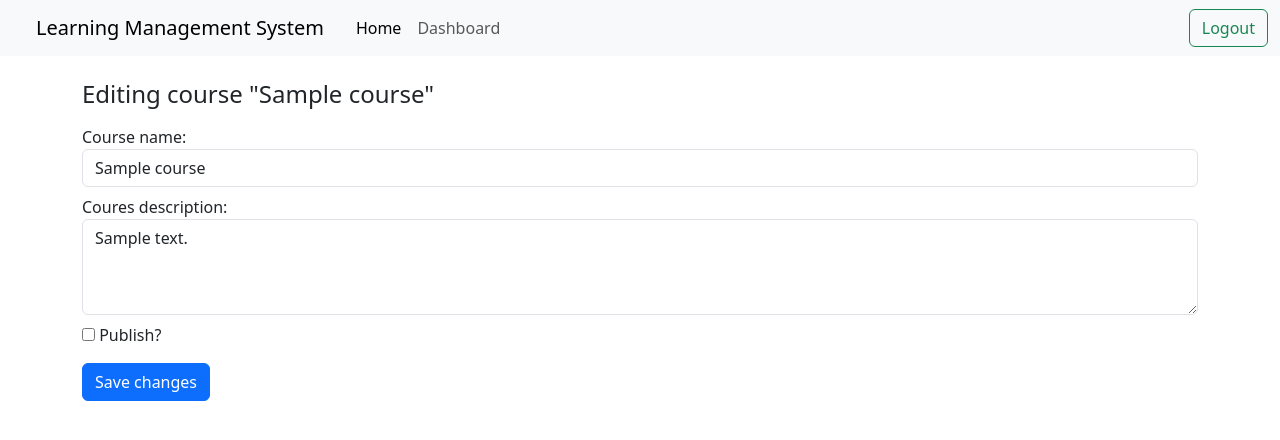
After one commit to tarangpatil/lms-django, a Django app: page /course/edit/1/ in a window 1280 px wide. The commit adds this page. Shown: the top 440 px of the page. Run offline with Django 5.2, Linux system fonts and the light colour scheme; a user stored in the database is signed in; tables that the repository leaves empty hold one stand-in row (values such as "Sample post"); some libraries are stand-ins or nearby versions.

Commit message:
Implement course edit feature.

```diff
--- a/courses/models.py
+++ b/courses/models.py
@@ -38,3 +38,15 @@ class Course(models.Model):
             self.published_date = timezone.now().date()
             self.save()
         return
+
+
+class Chapter(models.Model):
+    name = models.TextField(
+        "Chapter Name",
+        max_length=255,
+        null=False,
+        validators=[
+            MinLengthValidator(5, "Chapter name must be atleast 5 characters.")
+        ],
+    )
+    course = models.ForeignKey(Course, null=False, on_delete=models.CASCADE)
--- /dev/null
+++ b/courses/templates/courses/course_edit.html
@@ -0,0 +1,69 @@
+{% extends "users/base.html" %} {% block content %}
+<div class="container my-4">
+  <h4>Editing course "{{course.name}}"</h4>
+  <form class="my-3" id="edit-form">
+    {% csrf_token %}
+    <label for="course-name">Course name:</label>
+    <input
+      id="course-name"
+      type="text"
+      class="form-control mb-2"
+      value="{{course.name}}"
+    />
+    <label for="course-description">Coures description:</label>
+    <textarea
+      id="course-description"
+      name="course-description"
+      class="form-control mb-2"
+      minlength="20"
+      maxlength="255"
+      style="height: 6rem"
+      required
+    ></textarea>
+    <div>
+      <input id="publish" type="checkbox" name="publish" />
+      <label for="publish" class="user-select-none">Publish?</label>
+    </div>
+    <button type="submit" class="btn btn-primary mt-3">Save changes</button>
+  </form>
+  <script>
+    document.querySelector("textarea").value = "{{course.description}}";
+    const form = document.forms[1];
+
+    form.addEventListener("submit", (e) => {
+      e.preventDefault();
+      const course_name = form["course-name"].value;
+      const course_description = form["course-description"].value;
+      const toPublish = form["publish"].checked;
+      const csrfmiddlewaretoken = form["csrfmiddlewaretoken"].value;
+      console.log({
+        course_name,
+        course_description,
+        toPublish,
+        csrfmiddlewaretoken,
+      });
+
+      fetch('{% url "course_edit" pk=course.id %}', {
+        method: "PUT",
+        headers: {
+          Accept: "application/json",
+          "Content-Type": "application/json",
+          "X-CSRFToken": csrfmiddlewaretoken,
+        },
+        body: JSON.stringify({
+          course_name,
+          course_description,
+          toPublish,
+        }),
+      })
+        .then((res) => {
+          if (res.status === 200) {
+            console.log(res.url);
+            window.location.assign(res.url);
+          }
+        })
+        .catch(console.error);
+    });
+  </script>
+</div>
+{% endblock content %}
--- a/courses/urls.py
+++ b/courses/urls.py
@@ -3,4 +3,5 @@ from . import views
 
 urlpatterns = [
     path("create/", views.course_create, name="course_create"),
+    path("edit/<int:pk>/", views.course_edit, name="course_edit"),
 ]
--- a/courses/views.py
+++ b/courses/views.py
@@ -1,4 +1,6 @@
-from django.shortcuts import render, redirect
+import json
+from django.shortcuts import render, redirect, get_object_or_404
+from django.contrib.auth.decorators import login_required
 from django.http import HttpResponse
 from users.models import InstructorProfile
 from .models import Course
@@ -14,15 +16,46 @@ def course_create(req):
 
     if req.method == "POST":
         course_name = req.POST["course-name"]
-        course_desc = req.POST["course-description"]
+        course_desc: str = req.POST["course-description"]
         if not course_name:
             return HttpResponse("Course name is required", status=400)
         if not course_desc:
             return HttpResponse("Course description is required", status=400)
         new_course = Course()
         new_course.name = course_name
-        new_course.description = course_desc
+        new_course.description = course_desc.replace("\n", "")
         new_course.author = user_ins[0]
         new_course.save()
         return redirect("home_page")
     return render(req, "courses/course_create.html")
+
+
+@login_required
+def course_edit(req, pk):
+    user_ins = InstructorProfile.objects.filter(user__id=req.user.id)
+
+    if user_ins.count() < 1:
+        return HttpResponse("Only instructors can edit courses", status=401)
+
+    course = get_object_or_404(Course, pk=pk)
+
+    if course.author.user.id != req.user.id:
+        return HttpResponse("Unauthorized", status=401)
+
+    if req.method == "PUT":
+        try:
+            PUT_BODY = json.loads(req.body)
+        except json.JSONDecodeError:
+            return HttpResponse("Invalid JSON data", status=400)
+
+        course_name = PUT_BODY["course_name"]
+        course_description = PUT_BODY["course_description"]
+        to_publish = PUT_BODY["toPublish"]
+        course.name = course_name
+        course.description = course_description
+        course.save()
+
+        if to_publish:
+            course.publish()
+        return redirect("home_page")
+    return render(req, "courses/course_edit.html", {"course": course})
--- a/users/templates/users/base.html
+++ b/users/templates/users/base.html
@@ -1,6 +1,6 @@
 {% load static %}
 <!DOCTYPE html>
-<html lang="en" data-bs-theme="dark">
+<html lang="en" data-bs-theme="contrast">
   <head>
     <meta charset="UTF-8" />
     <meta name="viewport" content="width=device-width, initial-scale=1.0" />
--- a/users/templates/users/navbar.html
+++ b/users/templates/users/navbar.html
@@ -1,5 +1,5 @@
 {% if user.is_authenticated %}
-<nav class="navbar navbar-expand-lg bg-body-tertiary" data-bs-theme="dark">
+<nav class="navbar navbar-expand-lg bg-body-tertiary" data-bs-theme="light">
   <div class="container-fluid">
     <a class="navbar-brand mx-lg-4" href="/">Learning Management System</a>
     <button
```
Also changed, not shown: users/templates/users/home_page_instructor.html (+6 -2 lines).
